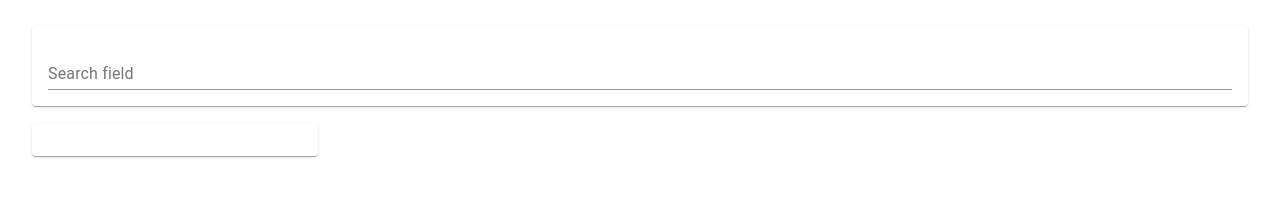
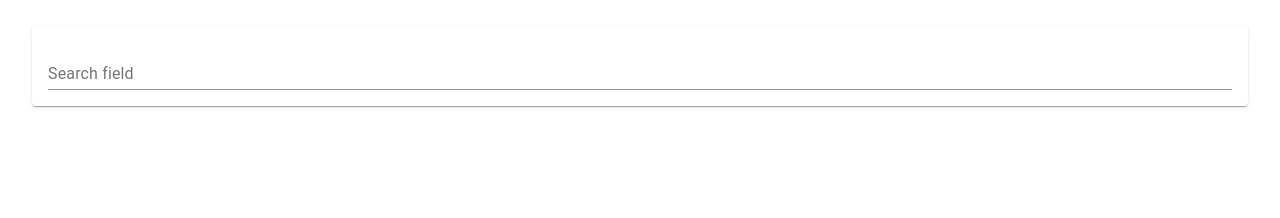
Before and after one commit to Deewiliams/movie-application, a React (Create React App) app: page /add in a window 1280 px wide. Shown: the top 218 px of the page. Built offline with nearby package versions, Linux system fonts and the light colour scheme.

Commit message:
cleaned the code

```diff
--- a/src/Components/Add.js
+++ b/src/Components/Add.js
@@ -1,6 +1,12 @@
 import React, { useState } from "react";
 import { makeStyles } from "@material-ui/core/styles";
-import { Container, TextField, Paper, Grid,CardMedia } from "@material-ui/core";
+import {
+  Container,
+  TextField,
+  Paper,
+  Grid,
+  CardMedia,
+} from "@material-ui/core";
 import SearchResult from "./SearchResult";
 const useStyles = makeStyles((theme) => ({
   root: {
@@ -53,25 +59,12 @@ export default function Add() {
         </Grid>
       </Container>
 
+      <br />
       <Container>
-        <br />
-        <Grid container spacing={3}>
-          <Grid item sm={12} md={3}>
-
-            <Paper className={classes.paper}>
-                <SearchResult searchResults={searchResults} />
-                {/* {result.title}
-<img src={`http://image.tmdb.org/t/p/w400${result.poster_path}`} />
-                <CardMedia
-        // className={classes.media}
-        image={`http://image.tmdb.org/t/p/w400${result.poster_path}`}
-        title={result.title}
-      /> */}
-                {/* poster_path */}
-            </Paper>
-
+        <Grid container spacing={8}>
+          <Grid item sm={12}>
+            <SearchResult searchResults={searchResults} />
           </Grid>
-
         </Grid>
       </Container>
     </div>
```
